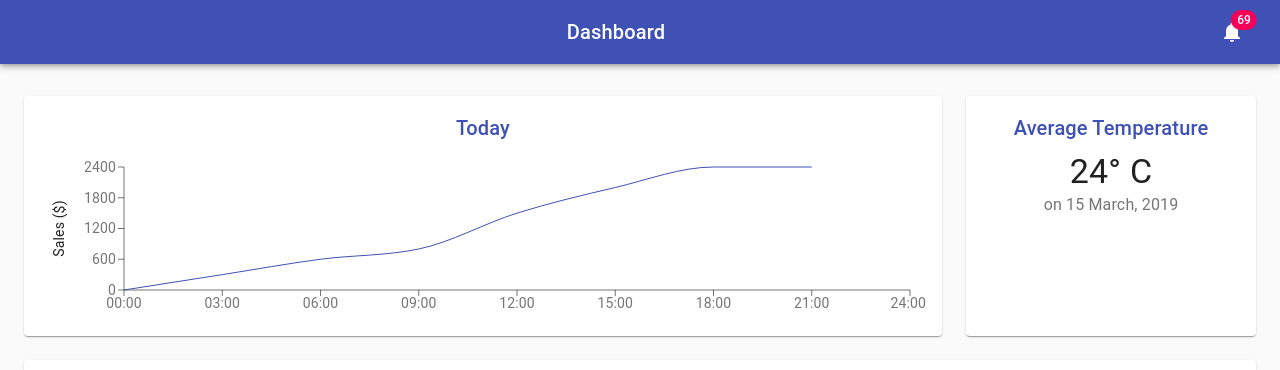
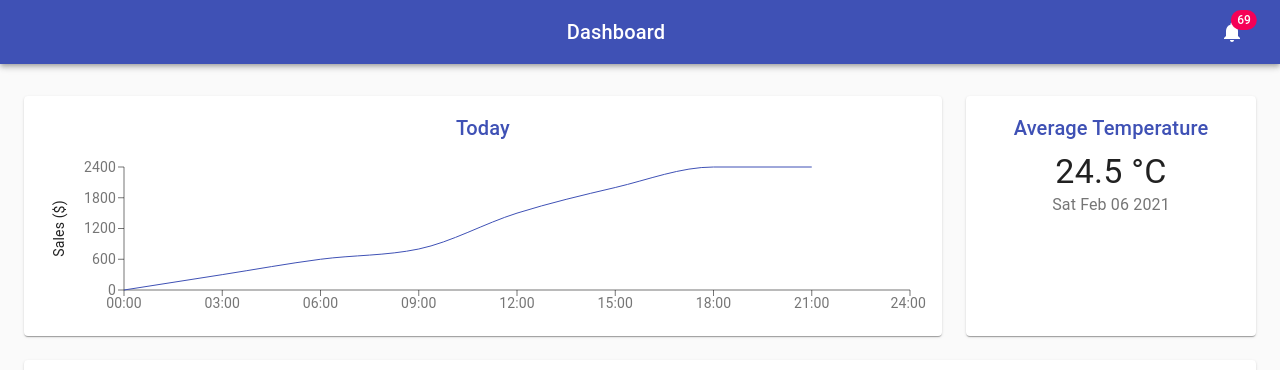
Before and after one commit to ynoza/covidFree, a React (Create React App) app in the folder covid-free/: page / in a window 1280 px wide. Shown: the top 370 px of the page. Built offline with nearby package versions, Linux system fonts and the light colour scheme.

Commit message:
add temperature average with filter of today and yesterday's data

```diff
--- a/covid-free/src/components/Deposits.js
+++ b/covid-free/src/components/Deposits.js
@@ -13,6 +13,34 @@ const useStyles = makeStyles({
     flex: 1,
   },
 });
+const dateArr = [
+  "Sun Jan 31 2021",
+  "Mon Feb 01 2021",
+  "Tues Feb 02 2021",
+  "Wed Feb 03 2021",
+  "Thurs Feb 04 2021",
+  "Fri Feb 05 2021",
+  "Sat Feb 06 2021",
+];
+
+const tempObj = {
+  "Sun Jan 31 2021": [19, 19, 19, 19, 19, 19, 19, 19, 19, 19],
+  "Mon Feb 01 2021": [20, 20, 20, 20, 20, 20, 20, 20, 20, 20],
+  "Tues Feb 02 2021": [21, 21, 21, 21, 21, 21, 21, 21, 21, 21],
+  "Wed Feb 03 2021": [22, 22, 22, 22, 22, 22, 22, 22, 22, 22],
+  "Thurs Feb 04 2021": [23, 23, 23, 23, 23, 23, 23, 23, 23, 23],
+  "Fri Feb 05 2021": [24, 24, 24, 24, 24, 24, 24, 24, 24, 24],
+  "Sat Feb 06 2021": [25, 25, 25, 25, 25, 25, 25, 25, 25, 25],
+};
+console.log(Object.keys(tempObj));
+const averageTemp = (dateArr, tempObj) => {
+  let todayArr = tempObj[dateArr[dateArr.length - 1]];
+  let yesterdayArr = tempObj[dateArr[dateArr.length - 2]];
+  let combinedArr = todayArr.concat(yesterdayArr);
+  const sum = combinedArr.reduce((a, b) => a + b, 0);
+  const avg = sum / combinedArr.length || 0;
+  return avg;
+};
 
 export default function Deposits() {
   const classes = useStyles();
@@ -20,10 +48,10 @@ export default function Deposits() {
     <React.Fragment>
       <Title>Average Temperature</Title>
       <Typography component="p" variant="h4">
-        24° C
+        {averageTemp(dateArr, tempObj)} °C
       </Typography>
       <Typography color="textSecondary" className={classes.depositContext}>
-        on 15 March, 2019
+        {dateArr[dateArr.length - 1]}
       </Typography>
       <div>
         {/* <Link color="primary" href="#" onClick={preventDefault}>
```
